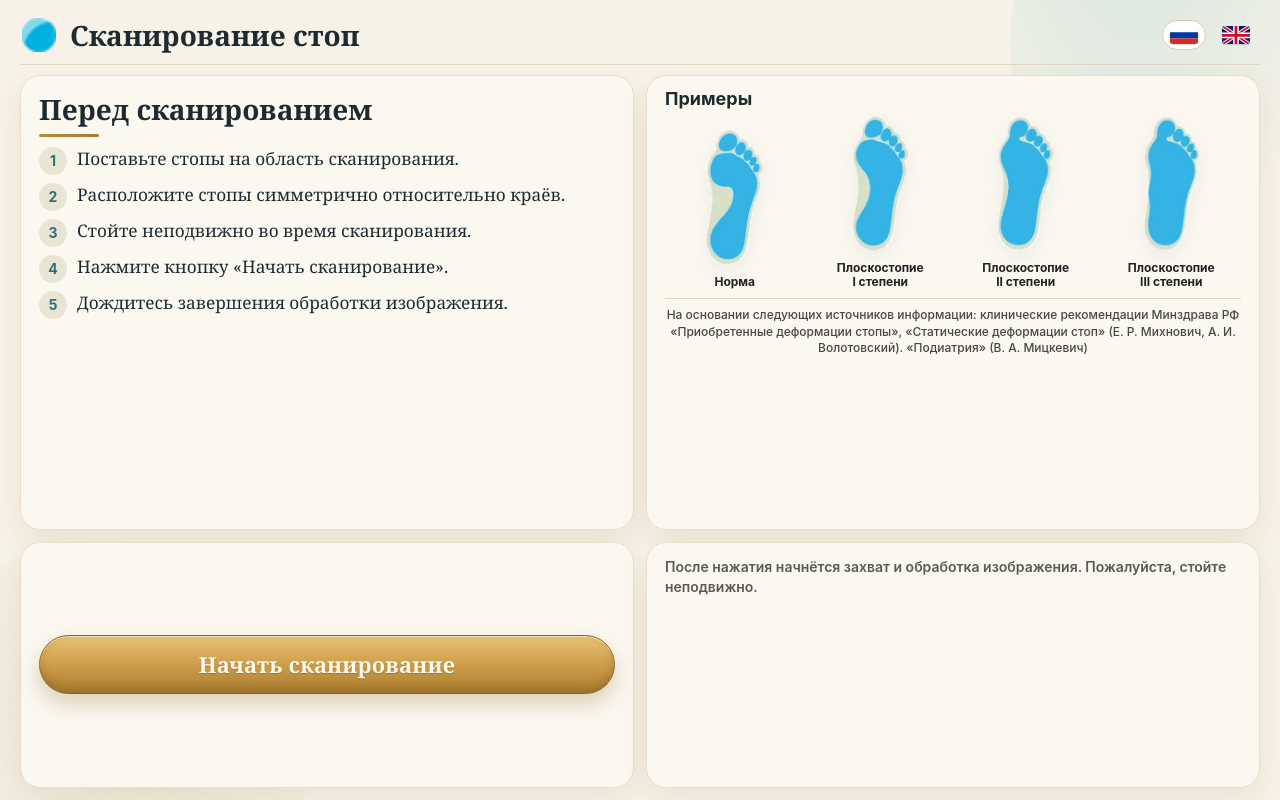
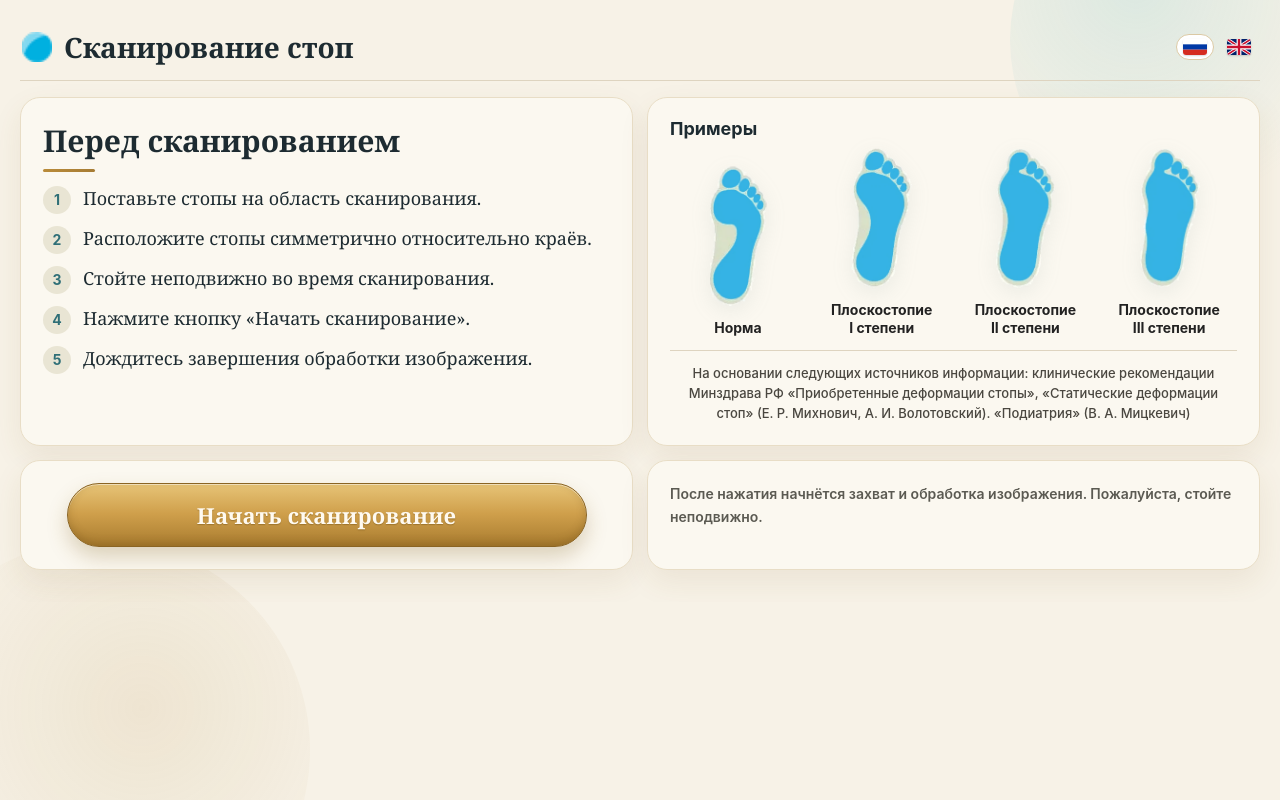
Before and after one commit to youssefhassanecoten-tech/scannerfrontexp, a plain HTML site: page home.html in a window 1280 px wide. Drawn offline with Linux system fonts and the light colour scheme.

Commit message:
Revert home and scan progress to previous layout

```diff
--- a/home.html
+++ b/home.html
@@ -6,63 +6,31 @@ html,body{margin:0;min-height:100%;background:var(--bg);color:var(--ink);font-fa
 body::before,body::after{content:"";position:fixed;border-radius:50%;pointer-events:none;z-index:0}
 body::before{top:-140px;right:-90px;width:360px;height:360px;background:radial-gradient(circle at 35% 35%,rgba(96,190,198,.18),rgba(96,190,198,0) 70%)}
 body::after{bottom:-160px;left:-110px;width:420px;height:420px;background:radial-gradient(circle at 60% 40%,rgba(186,150,80,.14),rgba(186,150,80,0) 70%)}
-.page{position:relative;z-index:1;max-width:1200px;margin:0 auto;padding:clamp(16px,3vw,28px);padding-bottom:calc(clamp(24px,4vw,40px) + env(safe-area-inset-bottom))}
+.page{position:relative;z-index:1;max-width:1200px;margin:0 auto;padding:clamp(12px,2.4vw,20px);padding-bottom:calc(clamp(20px,4vw,32px) + env(safe-area-inset-bottom))}
 .card{background:var(--card);border:1px solid var(--card-line);border-radius:20px;box-shadow:0 12px 30px rgba(120,92,32,.09)}
-.lang{display:inline-flex;gap:8px;align-items:center}.lang-btn{border:1px solid transparent;background:transparent;border-radius:999px;padding:5px 7px;cursor:pointer;line-height:0}.lang-btn.active{border-color:#dbc9a4;background:#fff}.flag{width:28px;height:auto;border-radius:3px;display:block;box-shadow:0 1px 2px rgba(0,0,0,.16)}
-.gold-btn{width:100%;max-width:620px;padding:20px 28px;border-radius:999px;cursor:pointer;font-family:inherit;font-size:clamp(19px,2.2vw,25px);font-weight:700;letter-spacing:.2px;color:var(--gold-ink);border:1px solid var(--gold-deep);background:linear-gradient(180deg,#e7c477 0%,#cf9f4b 48%,#a97c2f 100%);box-shadow:0 10px 20px rgba(130,96,32,.26),inset 0 1px 0 rgba(255,255,255,.5),inset 0 -3px 8px rgba(90,60,10,.25);text-shadow:0 1px 1px rgba(90,60,10,.35)}
+.lang{display:inline-flex;gap:6px;align-items:center}.lang-btn{border:1px solid transparent;background:transparent;border-radius:999px;padding:4px 6px;cursor:pointer;line-height:0}.lang-btn.active{border-color:#dbc9a4;background:#fff}.flag{width:24px;height:auto;border-radius:3px;display:block;box-shadow:0 1px 2px rgba(0,0,0,.16)}
+.gold-btn{width:100%;max-width:520px;padding:16px 22px;border-radius:999px;cursor:pointer;font-family:inherit;font-size:clamp(17px,2.4vw,22px);font-weight:700;letter-spacing:.2px;color:var(--gold-ink);border:1px solid var(--gold-deep);background:linear-gradient(180deg,#e7c477 0%,#cf9f4b 48%,#a97c2f 100%);box-shadow:0 10px 20px rgba(130,96,32,.26),inset 0 1px 0 rgba(255,255,255,.5),inset 0 -3px 8px rgba(90,60,10,.25);text-shadow:0 1px 1px rgba(90,60,10,.35)}
 .gold-btn:hover{filter:brightness(1.04)}
-.steps{list-style:none;margin:0;padding:0;counter-reset:hs}.steps li{display:flex;gap:14px;align-items:flex-start;font-size:clamp(17px,1.8vw,21px);line-height:1.45;margin-bottom:14px}.steps li::before{counter-increment:hs;content:counter(hs);flex:0 0 34px;height:34px;border-radius:50%;display:grid;place-items:center;background:#e9e5d4;color:var(--teal);font:700 16px/1 -apple-system,sans-serif}
-.ff{display:grid;grid-template-columns:repeat(4,1fr);gap:10px;align-items:end}.ff figure{margin:0;text-align:center}.ff img{width:100%;max-height:180px;object-fit:contain;filter:drop-shadow(0 6px 10px rgba(120,150,150,.12))}.ff-cap{margin-top:10px;font:700 clamp(13px,1.5vw,16px)/1.25 -apple-system,sans-serif;color:#222}
-.src{margin-top:16px;padding-top:14px;border-top:1px solid var(--rule);text-align:center;font:500 clamp(13px,1.4vw,15px)/1.55 -apple-system,sans-serif;color:#4a4740}
-.progress{text-align:center;padding:28px 24px;background:var(--card);border:1px solid var(--card-line);border-radius:20px;box-shadow:0 12px 30px rgba(120,92,32,.09);max-width:820px;margin:28px auto 0}.bar{height:22px;border-radius:999px;background:#ece4d3;border:1px solid #e0d6c2;overflow:hidden;margin:16px auto;max-width:680px}.fill{height:100%;width:0;background:linear-gradient(90deg,#e7c477,#c99a45,#a97c2f);transition:width .35s}
-.pct,.stage{font:600 18px/1.4 -apple-system,sans-serif;color:var(--muted)}.alert{margin:14px auto 0;max-width:680px;background:#f1e9d8;border:1px solid #e4d8bf;color:#7a5d2a;padding:12px 14px;border-radius:12px;font:500 15px/1.45 -apple-system,sans-serif}
-.abort{margin-top:14px;border:1px solid #d7c7a5;background:#fff;color:var(--gold-deep);border-radius:999px;padding:10px 22px;cursor:pointer;font-family:inherit;font-size:16px;font-weight:600}
-.spinner{display:inline-block;width:22px;height:22px;border:3px solid #e4d8bf;border-top-color:#b98b39;border-radius:50%;animation:sp 1s linear infinite;vertical-align:-4px;margin-right:8px}@keyframes sp{to{transform:rotate(360deg)}}
+.steps{list-style:none;margin:0;padding:0;counter-reset:hs}.steps li{display:flex;gap:12px;align-items:flex-start;font-size:clamp(15px,1.6vw,18px);line-height:1.4;margin-bottom:12px}.steps li::before{counter-increment:hs;content:counter(hs);flex:0 0 28px;height:28px;border-radius:50%;display:grid;place-items:center;background:#e9e5d4;color:var(--teal);font:700 14px/1 -apple-system,sans-serif}
+.ff{display:grid;grid-template-columns:repeat(4,1fr);gap:8px;align-items:end}.ff figure{margin:0;text-align:center}.ff img{width:100%;max-height:140px;object-fit:contain;filter:drop-shadow(0 6px 10px rgba(120,150,150,.12))}.ff-cap{margin-top:8px;font:700 clamp(11px,1.4vw,14px)/1.25 -apple-system,sans-serif;color:#222}
+.src{margin-top:14px;padding-top:12px;border-top:1px solid var(--rule);text-align:center;font:500 clamp(11px,1.4vw,13px)/1.55 -apple-system,sans-serif;color:#4a4740}
+.progress{text-align:center;padding:12px 0}.bar{height:16px;border-radius:999px;background:#ece4d3;border:1px solid #e0d6c2;overflow:hidden;margin:12px auto;max-width:520px}.fill{height:100%;width:0;background:linear-gradient(90deg,#e7c477,#c99a45,#a97c2f);transition:width .35s}
+.pct,.stage{font:600 14px/1.4 -apple-system,sans-serif;color:var(--muted)}.alert{margin:12px auto 0;max-width:520px;background:#f1e9d8;border:1px solid #e4d8bf;color:#7a5d2a;padding:10px 12px;border-radius:12px;font:500 13px/1.4 -apple-system,sans-serif}
+.abort{margin-top:12px;border:1px solid #d7c7a5;background:#fff;color:var(--gold-deep);border-radius:999px;padding:8px 18px;cursor:pointer;font-family:inherit}
+.spinner{display:inline-block;width:18px;height:18px;border:3px solid #e4d8bf;border-top-color:#b98b39;border-radius:50%;animation:sp 1s linear infinite;vertical-align:-3px;margin-right:6px}@keyframes sp{to{transform:rotate(360deg)}}
 .seg{display:inline-flex;gap:2px;padding:3px;background:#f1e9d8;border:1px solid #e4d8bf;border-radius:999px}.seg button{border:0;background:transparent;color:#7a6644;font:700 13px/1 Georgia,serif;padding:7px 14px;border-radius:999px;cursor:pointer}.seg button.active{background:linear-gradient(180deg,#e2bf74,#b98b39);color:#fff}
 .icon-home{width:38px;height:38px;border-radius:50%;display:grid;place-items:center;background:#fff;border:1px solid var(--card-line);color:var(--gold);text-decoration:none}
 .modal{position:fixed;inset:0;background:rgba(32,25,13,.72);display:none;align-items:center;justify-content:center;padding:16px;z-index:50}.modal.open{display:flex}
 .mbox{background:#fff;border-radius:16px;padding:12px;max-width:min(940px,95vw);max-height:92vh;overflow:auto;position:relative}
 .mclose{position:absolute;right:10px;top:10px;width:34px;height:34px;border-radius:50%;border:1px solid var(--card-line);background:#fff;cursor:pointer;font-size:18px}
 .mimg{display:block;max-width:100%;max-height:60vh;margin:0 auto;border-radius:10px}.mex{display:grid;grid-template-columns:repeat(4,1fr);gap:6px;margin-top:10px}.mex img{width:100%;object-fit:contain}
-@media (max-width:560px){.ff{grid-template-columns:repeat(4,1fr);gap:4px}.ff img{max-height:110px}.ff-cap{font-size:11px}.progress{margin-top:18px;padding:20px 14px}}
+@media (max-width:560px){.ff{grid-template-columns:repeat(4,1fr);gap:4px}.ff img{max-height:90px}.ff-cap{font-size:10px}}
 
-.page{max-width:1320px} .top{display:flex;align-items:center;gap:14px;padding:10px 2px 16px;border-bottom:1px solid var(--rule)} .logo{width:38px;height:38px;border-radius:10px} .brand{font-size:clamp(24px,2.8vw,34px);font-weight:700} .sp{flex:1}
-.board{display:grid;grid-template-columns:1fr;gap:18px;margin-top:20px} .card{padding:clamp(18px,2.6vw,30px)}
-h2{margin:0 0 8px;font-size:clamp(26px,3.4vw,36px)} .rule{width:60px;height:3px;border-radius:2px;background:linear-gradient(90deg,#b98b39,var(--gold));margin:10px 0 16px}
-.side h3{margin:0 0 12px;font:700 21px/1 -apple-system,sans-serif}
+.page{max-width:1280px} .top{display:flex;align-items:center;gap:12px;padding:8px 2px 14px;border-bottom:1px solid var(--rule)} .logo{width:30px;height:30px;border-radius:8px} .brand{font-size:clamp(20px,2.6vw,28px);font-weight:700} .sp{flex:1}
+.board{display:grid;grid-template-columns:1fr;gap:14px;margin-top:16px} .card{padding:clamp(14px,2vw,22px)}
+h2{margin:0 0 6px;font-size:clamp(22px,3vw,30px)} .rule{width:52px;height:3px;border-radius:2px;background:linear-gradient(90deg,#b98b39,var(--gold));margin:8px 0 14px}
+.side h3{margin:0 0 10px;font:700 18px/1 -apple-system,sans-serif}
 @media(min-width:960px){.board{grid-template-columns:1fr 1fr;grid-template-areas:"intro examples" "steps cta"} .intro{grid-area:intro} .examples{grid-area:examples} .steps-card{grid-area:steps} .cta-card{grid-area:cta} .cta-card .gold-btn{max-width:none}}
-
-/* fit viewport without page scroll on desktop/tablet landscape */
-@media (min-width:960px) and (min-height:620px){
-  html,body{height:100%;overflow:hidden}
-  .page{height:100dvh;max-height:100dvh;overflow:hidden;display:flex;flex-direction:column;padding:12px 20px}
-  .top{flex:0 0 auto;padding:4px 2px 10px}
-  .logo{width:34px;height:34px}
-  .brand{font-size:clamp(22px,2.2vw,28px)}
-  #instruction{flex:1 1 auto;min-height:0;display:flex}
-  #instruction[hidden]{display:none!important}
-  .board{flex:1 1 auto;min-height:0;margin-top:10px;gap:12px;align-items:stretch}
-  .board .card{min-height:0;padding:14px 18px}
-  h2{font-size:clamp(22px,2.2vw,28px);margin:0 0 4px}
-  .rule{margin:6px 0 10px}
-  .steps li{font-size:clamp(15px,1.35vw,18px);margin-bottom:8px;gap:10px;line-height:1.35}
-  .steps li::before{flex:0 0 28px;height:28px;font-size:14px}
-  .side h3{margin:0 0 8px;font-size:18px}
-  .ff{gap:6px}
-  .ff img{max-height:min(17vh,140px)}
-  .ff-cap{margin-top:4px;font-size:12px;line-height:1.2}
-  .src{margin-top:8px;padding-top:8px;font-size:12px;line-height:1.4}
-  .gold-btn{padding:14px 22px;font-size:clamp(18px,1.7vw,22px)}
-  .cta-card div{font-size:14px !important;line-height:1.45 !important}
-  #progress{flex:1 1 auto;min-height:0;margin:10px auto 0;width:100%;max-width:760px;display:flex;flex-direction:column;justify-content:center;padding:18px 22px}
-  #progress[hidden]{display:none!important}
-  #progress > div:first-child{font-size:clamp(22px,2.4vw,26px)!important;margin-bottom:4px!important}
-  .stage,.pct{font-size:16px}
-  .bar{margin:10px auto;max-width:620px;height:18px}
-  .alert{margin-top:10px;padding:10px 12px;font-size:14px;max-width:620px}
-  .abort{margin-top:10px;padding:8px 18px;font-size:14px}
-  #scan-done{margin-top:8px!important;font-size:18px!important}
-}
 </style></head><body><div class="page">
 <header class="top"><img class="logo" src="favicon.ico" alt=""/><div class="brand" id="brand">Сканирование стоп</div><div class="sp"></div>
       <div class="lang">
@@ -90,16 +58,16 @@ h2{margin:0 0 8px;font-size:clamp(26px,3.4vw,36px)} .rule{width:60px;height:3px;
         <figure><img src="ref_step3_foot.png" alt=""><figcaption class="ff-cap">Плоскостопие<br>III степени</figcaption></figure>
       </div><div class="src" id="flatfoot-source"></div></section>
   <section class="card steps-card" style="display:flex;align-items:center;justify-content:center"><div style="text-align:center;width:100%"><button class="gold-btn" id="scan-btn">Начать сканирование</button></div></section>
-  <section class="card cta-card"><div style="font:600 16px/1.6 -apple-system,sans-serif;color:var(--muted)">После нажатия начнётся захват и обработка изображения. Пожалуйста, стойте неподвижно.</div></section>
+  <section class="card cta-card"><div style="font:600 14px/1.6 -apple-system,sans-serif;color:var(--muted)">После нажатия начнётся захват и обработка изображения. Пожалуйста, стойте неподвижно.</div></section>
 </main></div>
 <div id="progress" class="progress" hidden>
-      <div style="font-weight:700;font-size:clamp(24px,3vw,30px);line-height:1.2;margin-bottom:6px"><span class="spinner"></span><span id="scanning-title">Сканирование выполняется</span></div>
+      <div style="font-weight:700;font-size:20px"><span class="spinner"></span><span id="scanning-title">Сканирование выполняется</span></div>
       <div class="stage" id="scan-stage">Захват кадров</div>
       <div class="bar"><div class="fill" id="progress-fill"></div></div>
       <div class="pct" id="progress-percent">0%</div>
       <div class="alert" id="scan-alert">Захват завершён — можно сойти со сканера</div>
       <button class="abort" id="scan-abort" type="button">Прервать</button>
-      <div id="scan-done" hidden style="color:#2f7a4a;font-weight:700;margin-top:12px;font-size:20px;font-family:-apple-system,sans-serif">Сканирование завершено</div>
+      <div id="scan-done" hidden style="color:#2f7a4a;font-weight:700;margin-top:8px;font-family:-apple-system,sans-serif">Сканирование завершено</div>
     </div>
 </div>
 <script>
```
Also changed, not shown: index.html (+18 -50 lines).
